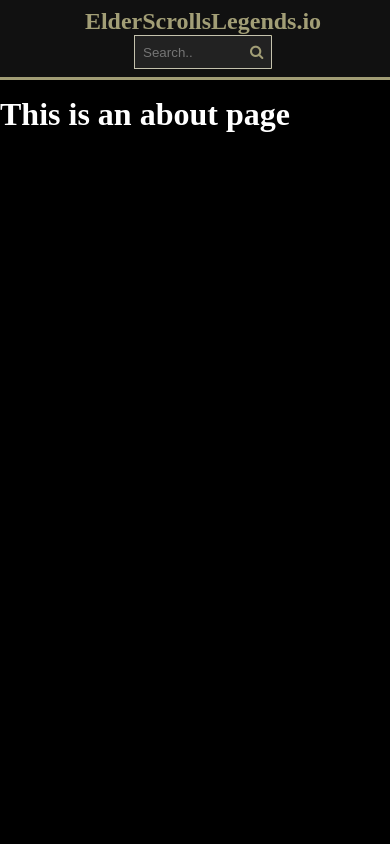
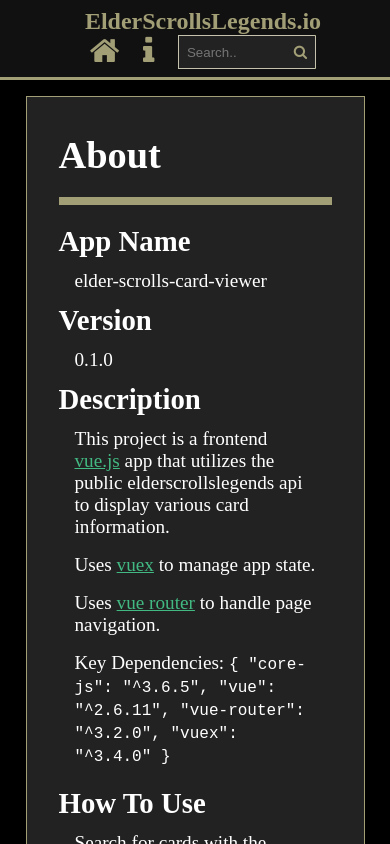
Before and after one commit to apnoble/elder-scrolls-card-viewer, a Vue app: page /about in a window 390 px wide. Shown: the top 844 px of the page. Built offline with nearby package versions, Linux system fonts and the light colour scheme; a web font is replaced by a local one.

Commit message:
fix some responsive design stuff, add about page

```diff
--- a/src/components/layout/Toolbar.vue
+++ b/src/components/layout/Toolbar.vue
@@ -4,7 +4,20 @@
             <!-- header -->
             <h1 class="main-header"><router-link tag="li" class="col" class-active="active" to="/" exact>{{header}}</router-link></h1>
             <div class="search-row">
-            <!-- search -->
+
+                <div>
+                    <router-link class="no-link-line" to="/" exact>
+                        <i class="fa fa-home fa-2x primary-txt mobile-only pointer" aria-hidden="true"></i>
+                    </router-link>
+
+
+                </div>
+                <div>
+                    <router-link to="/about">
+                        <i class="fa fa-info fa-2x primary-txt mobile-only pointer"></i>
+                    </router-link>
+                </div>
+
                 <div class="search-container">
                     <div class="row">
                         <div class="mobile-row">
@@ -13,8 +26,9 @@
                         </div>
                     </div>
                 </div>
+
+
             </div>
-            <!--  -->
         </div>
     </header>
 </template>
--- a/src/views/About.vue
+++ b/src/views/About.vue
@@ -1,5 +1,115 @@
 <template>
-  <div class="about">
-    <h1>This is an about page</h1>
+  <div class="about row none align-center justify-center">
+    <div class="col info-background">
+      <h1>About</h1>
+      <hr>
+      <div class="row space-between">
+        <div class="col">
+              <h2>App Name</h2>
+              <p>{{appInfo.name}}</p>
+        </div>
+        <div class="col">
+              <h2>Version</h2>
+              <p>{{appInfo.version}}</p>
+        </div>
+      </div>
+
+      <h2>Description</h2>
+      <ul>
+        <li>
+          <p>This project is a frontend <a class="vue-green" href="https://vuejs.org/" target="_blank">vue.js</a> app that utilizes the public elderscrollslegends api to display
+            various card information.
+          </p>
+        </li>
+        <li>
+          <p>
+            Uses <a class="vue-green" href="https://vuex.vuejs.org//" target="_blank">vuex</a> to manage app state.
+          </p>
+        </li>
+        <li>
+            <p>
+              Uses <a class="vue-green" href="https://router.vuejs.org/" target="_blank">vue router</a> to handle page navigation.
+            </p>
+        </li>
+        <li>
+            <p>Key Dependencies: <code><small>{{appInfo.dependencies}}</small></code></p>
+        </li>
+      </ul>
+
+      <h2>How To Use</h2>
+      <ul>
+        <li><p>Search for cards with the navigation menu or search bar.</p></li>
+      </ul>
+
+      <h2>More Info</h2>
+      <ul>
+        <li>
+          <p>More information about the api can be found at the following link:
+          <a href="https://docs.elderscrollslegends.io/#documentationgetting_started" target="_blank">
+            Elder Scrolls Legends API
+          </a>
+        </p></li>
+      </ul>
+      <back-home-button variant="primary"></back-home-button>
+    </div>
   </div>
 </template>
+<script>
+import {mapGetters} from 'vuex';
+export default {
+  components:{
+      BackHomeButton: () => import('../components/BackHomeButton.vue')
+  },
+  computed:{
+    ...mapGetters([
+      'appInfo',
+    ])
+  }
+}
+</script>
+<style lang="css" scoped>
+  h1,h2,h3,h4 {
+    margin: 0;
+    margin:0.25rem 0;
+  }
+  p{
+    margin: 0;
+    padding:0.5rem 1rem;
+  }
+  ul{
+    list-style-type: none;
+    margin-left: 0 ;
+    margin-bottom:.5rem;
+  }
+  .about{
+    margin:0;
+    color:#fff;
+    margin-top:6rem;
+    width: 100%;
+  }
+  .about .col{
+    padding:0;
+    font-size:1.2rem;
+  }
+
+  hr {
+    margin: 1rem 0;
+    height: 0.5rem;
+    border: 0px;
+    background-color: var(--primaryColor);
+    color: var(--primaryColor);
+  }
+
+
+
+  .space-between{
+    justify-content:space-between;
+  }
+.align-center{
+    align-items:center;
+}
+
+.vue-green{
+    color:#42b983;
+}
+</style>
```
